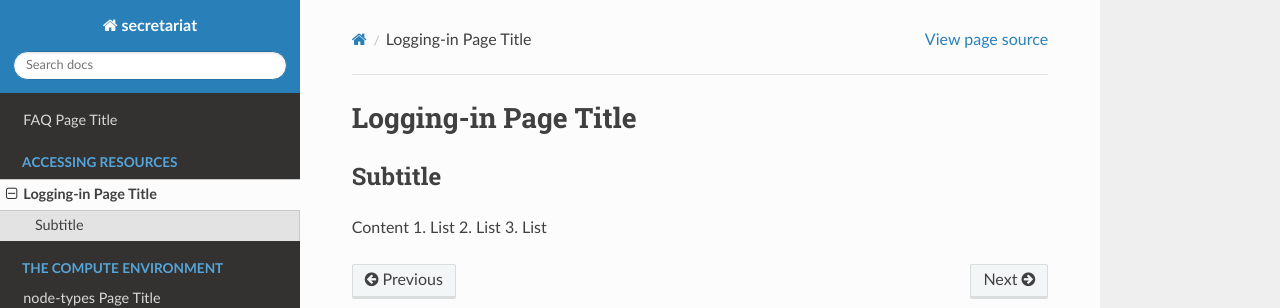
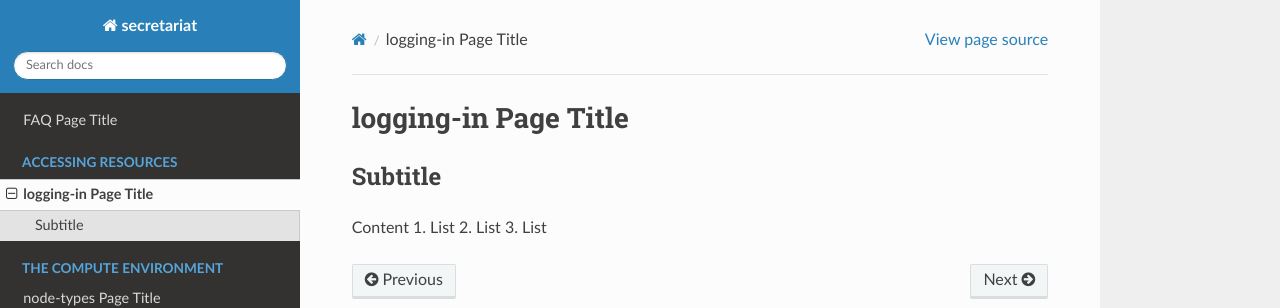
Before and after one commit to amalgamaria/secretariat, a Sphinx documentation site: the page built from docs/access/logging-in.rst, in a window 1280 px wide. Shown: the top 308 px of the page. Built offline with Sphinx 7.4.7 and the Read the Docs theme 2.0.0, drawn with Linux system fonts in a browser that asks for light colours.

```diff
--- a/docs/access/logging-in.rst
+++ b/docs/access/logging-in.rst
@@ -1,4 +1,4 @@
-Logging-in Page Title
+logging-in Page Title
 =====================
 
 Subtitle
```
